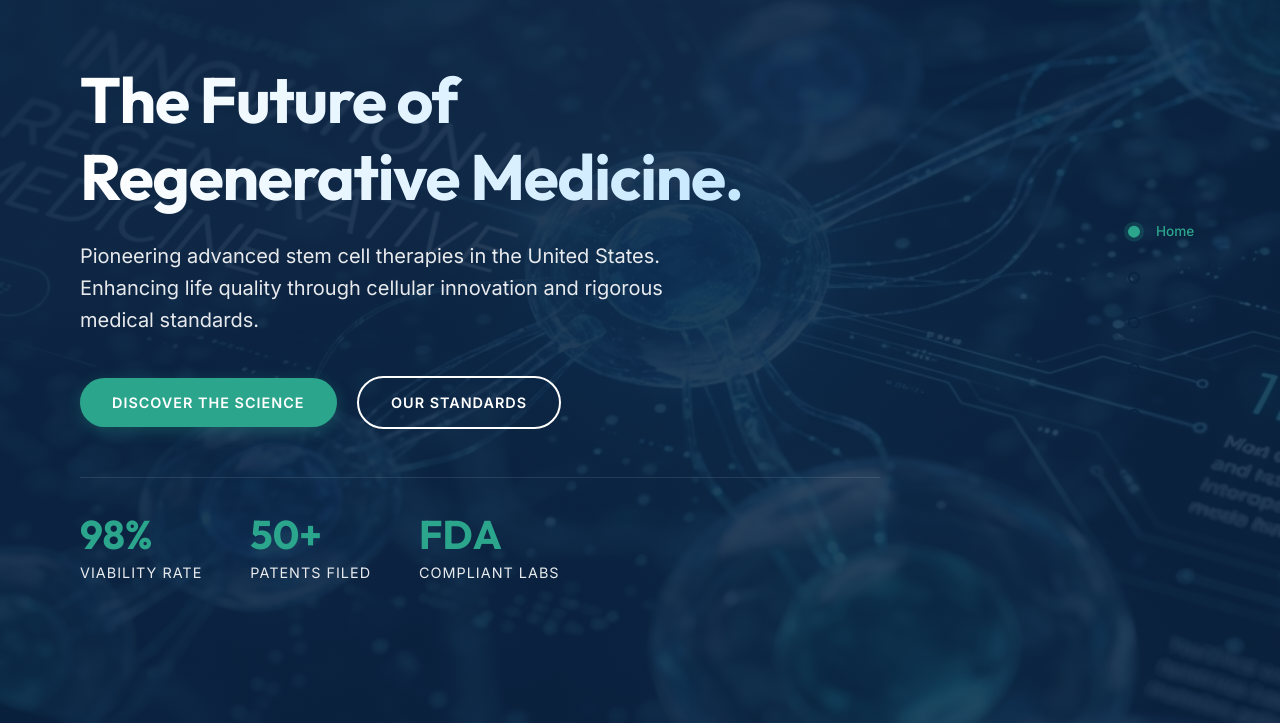
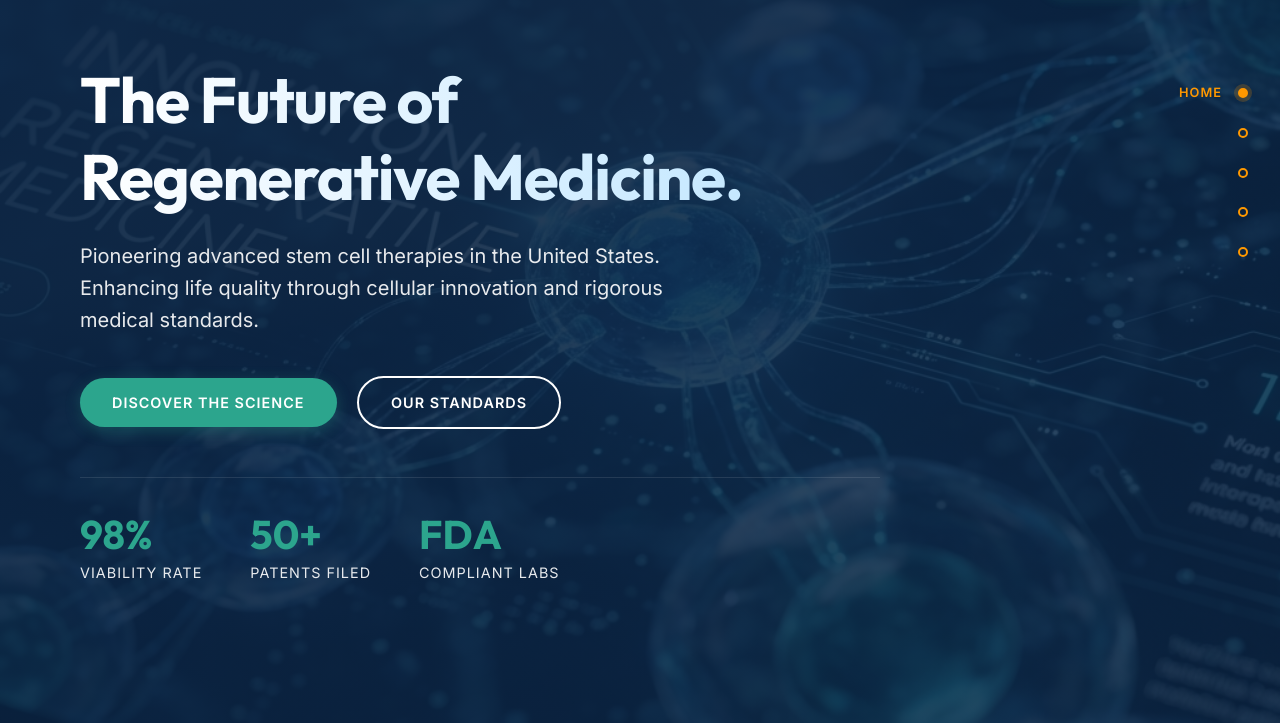
Before and after one commit to Hollandstemcells/web-design, a website: page index.html in a window 1280 px wide. Shown: the part 77-800 px from the top of the page. Drawn offline with Linux system fonts and the light colour scheme.

Commit message:
Update side navigation: Move to top-right corner and change color to orange

```diff
--- a/css/styles.css
+++ b/css/styles.css
@@ -233,9 +233,8 @@ header.scrolled .nav-links a:hover {
 /* Side Navigation */
 .side-nav {
     position: fixed;
-    right: 3rem;
-    top: 50%;
-    transform: translateY(-50%);
+    right: 2rem;
+    top: 10rem;
     z-index: 999;
     transition: opacity 0.3s ease;
 }
@@ -243,7 +242,7 @@ header.scrolled .nav-links a:hover {
 .side-nav ul {
     display: flex;
     flex-direction: column;
-    gap: 1.5rem;
+    gap: 1.2rem;
 }
 
 .side-nav-link {
@@ -252,27 +251,34 @@ header.scrolled .nav-links a:hover {
     gap: 1rem;
     position: relative;
     transition: all 0.3s ease;
+    flex-direction: row-reverse;
+    /* Put dot on the right side of label */
 }
 
 .nav-dot {
-    width: 12px;
-    height: 12px;
+    width: 10px;
+    height: 10px;
     border-radius: 50%;
-    border: 2px solid var(--color-primary);
+    border: 2px solid #ff9800;
+    /* Vibrant Orange */
     background: transparent;
     transition: all 0.3s ease;
     position: relative;
 }
 
 .nav-label {
-    font-size: 0.85rem;
-    font-weight: 500;
-    color: var(--color-primary);
+    font-size: 0.8rem;
+    font-weight: 600;
+    color: #ff9800;
+    /* Vibrant Orange */
     opacity: 0;
-    transform: translateX(-10px);
+    transform: translateX(10px);
     transition: all 0.3s ease;
     white-space: nowrap;
     pointer-events: none;
+    text-transform: uppercase;
+    letter-spacing: 1px;
+    text-shadow: 0 1px 3px rgba(0, 0, 0, 0.2);
 }
 
 .side-nav-link:hover .nav-label {
@@ -281,21 +287,22 @@ header.scrolled .nav-links a:hover {
 }
 
 .side-nav-link:hover .nav-dot {
-    background: var(--color-secondary);
-    border-color: var(--color-secondary);
-    transform: scale(1.2);
+    background: #ffc107;
+    /* Lighter Orange/Amber on hover */
+    border-color: #ffc107;
+    transform: scale(1.3);
 }
 
 .side-nav-link.active .nav-dot {
-    background: var(--color-secondary);
-    border-color: var(--color-secondary);
-    box-shadow: 0 0 0 4px rgba(44, 165, 141, 0.2);
+    background: #ff9800;
+    border-color: #ff9800;
+    box-shadow: 0 0 0 4px rgba(255, 152, 0, 0.2);
 }
 
 .side-nav-link.active .nav-label {
     opacity: 1;
     transform: translateX(0);
-    color: var(--color-secondary);
+    color: #ff9800;
 }
 
 /* Hero Section */
```
